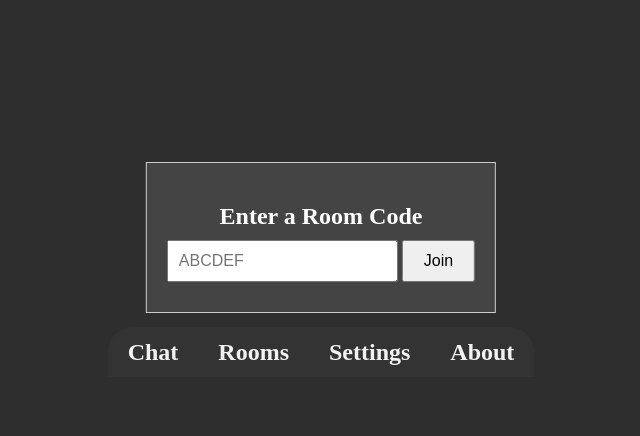
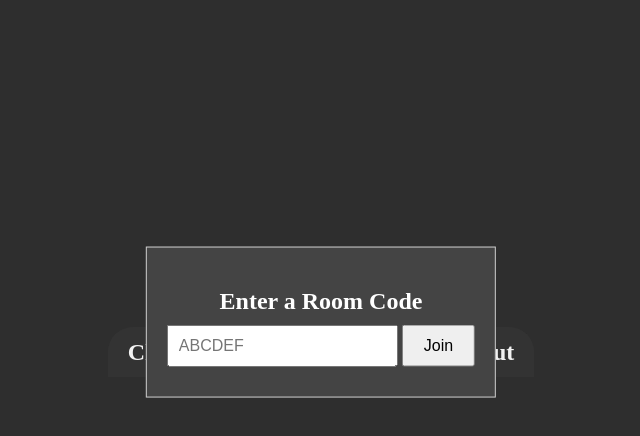
Before and after one commit to DJJJNabba/Rizzcord, a website: page index.html in a window 1280 px wide. Shown: the part 78-514 px from the top of the page, without its empty margins (319-959 px from the left). Drawn offline with Linux system fonts and the light colour scheme; no server answers.

Commit message:
again pls

```diff
--- a/index.html
+++ b/index.html
@@ -72,8 +72,8 @@
           currentRoomCode = roomInput.trim().toUpperCase();
           document.getElementById('roomCodeDisplay').innerText = `Room Code: ${currentRoomCode}`;
           document.getElementById('roomPopup').style.display = 'none';
+          document.getElementById('messageDisplay').style.display = 'block';
           document.getElementById('messageInput').style.display = 'block';
-          document.getElementById('messageDisplay').style.display = 'block';
           fetchData();
       }
   }
@@ -93,8 +93,8 @@
   </header>
 
   <nav id="navbar">
-        <a href="index.html">Chat</a>
-        <a href="rooms.html">Rooms</a>
+        <a href="#" onclick="showPopup()">Chat</a>
+        <a href="#" onclick="showPopup()">Rooms</a>
         <a id="settingsBtn" class="settings-btn">Settings</a>
         <a href="trips.html">About</a>
   </nav>
--- a/styles.css
+++ b/styles.css
@@ -85,13 +85,16 @@ body, html {
 
 .room-popup {
   position: fixed;
-  top: 30%;
+  top: 50%;
   left: 50%;
-  transform: translateX(-50%);
+  transform: translate(-50%, -50%);
   background: #444;
   padding: 20px;
   border: 1px solid #ccc;
   text-align: center;
+  display: flex;
+  flex-direction: column;
+  align-items: center;
 }
 
 .room-popup h2 {
```
